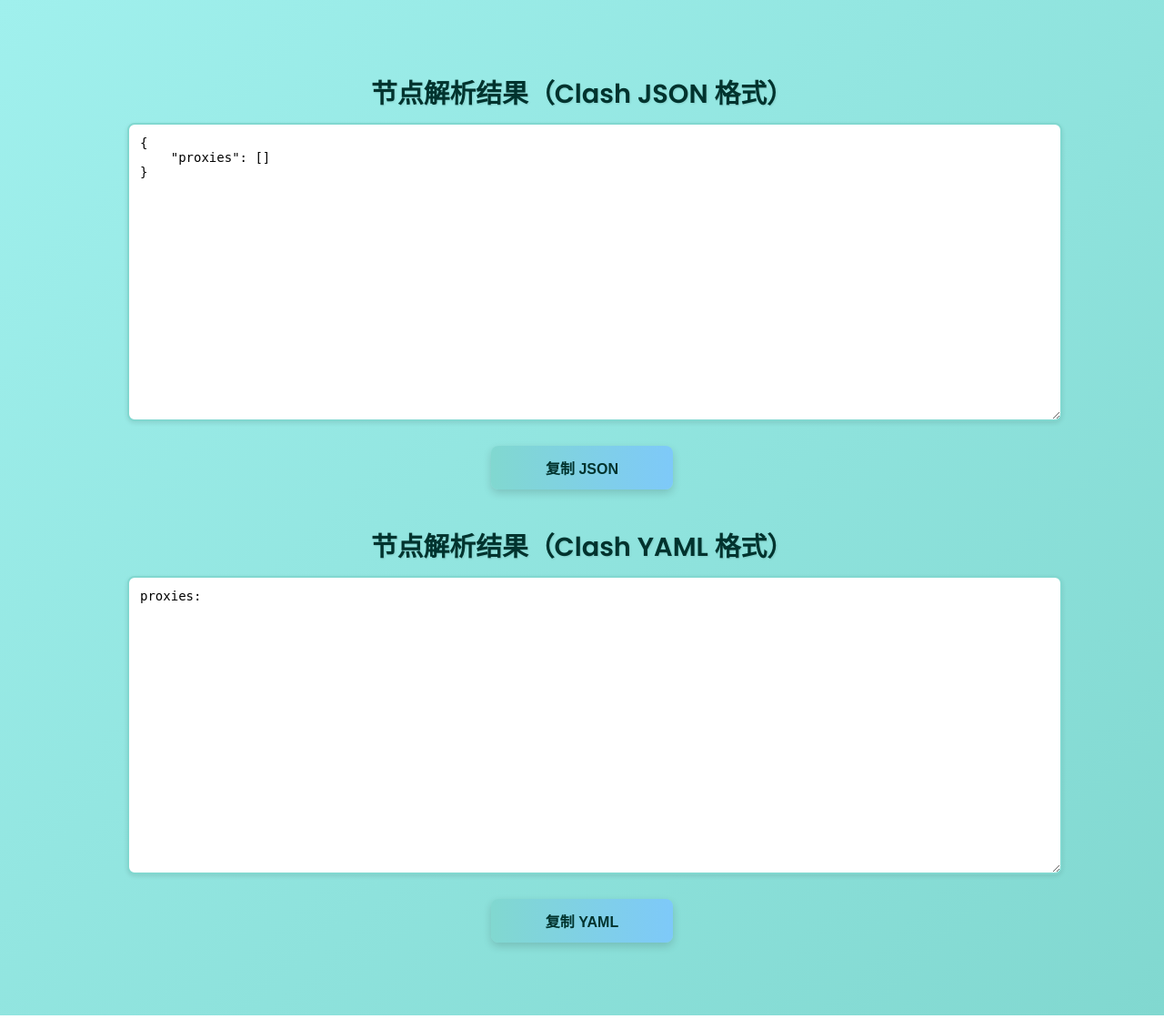
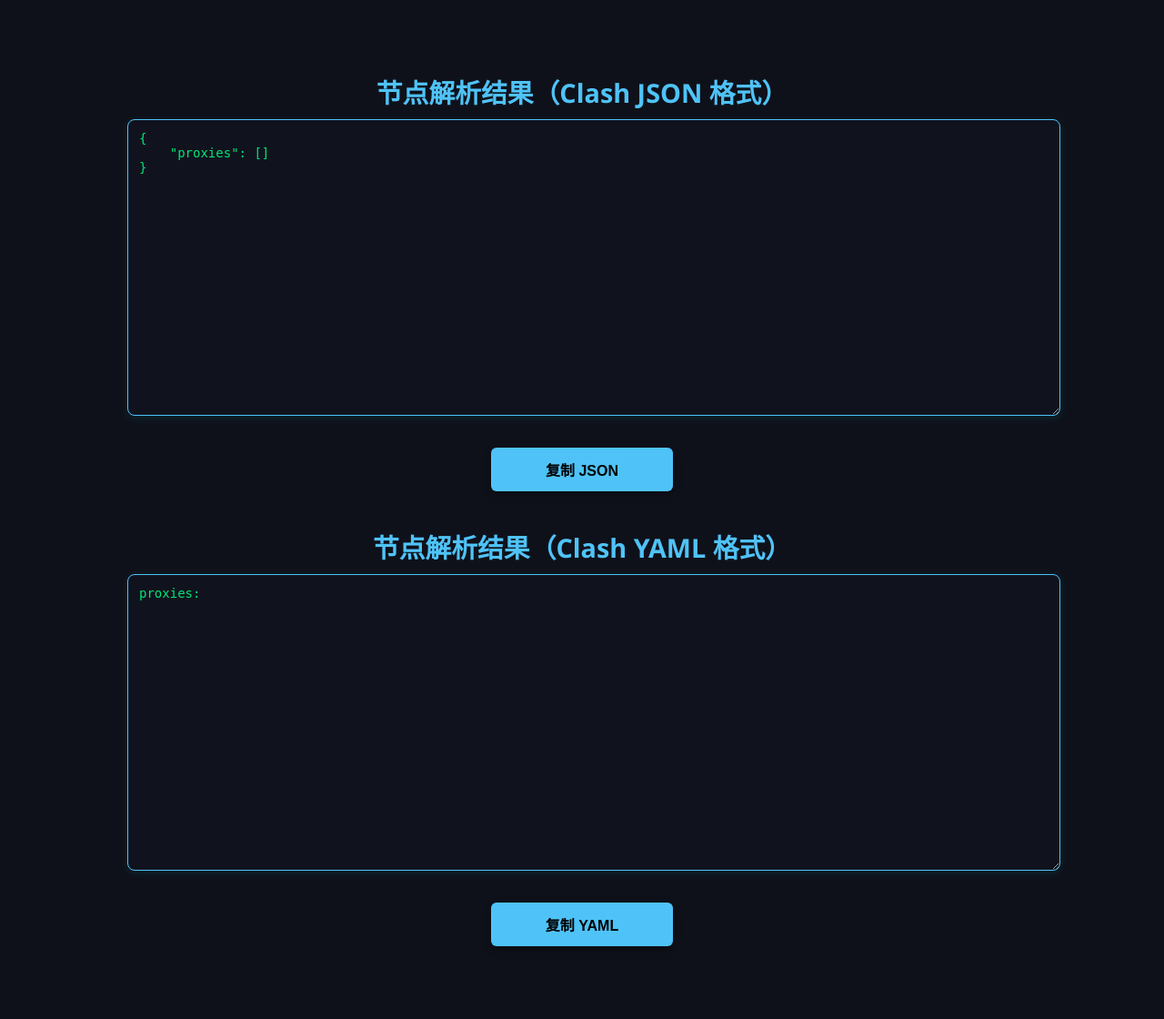
Before and after one commit to RandomNessan/GeorgieBuggers-Node-Convert-Tool-Set, a PHP site: page /tools/sub_parse_node_output.php in a window 1280 px wide. Shown: the whole page at 91% size. Run offline with PHP 8.4, Linux system fonts and the light colour scheme.

Commit message:
Update sub_parse_node_output.php

```diff
--- a/tools/sub_parse_node_output.php
+++ b/tools/sub_parse_node_output.php
@@ -203,24 +203,20 @@ if ($_SERVER['REQUEST_METHOD'] === 'POST' && isset($_POST['url'])) {
 }
 
 ?>
-<?php
-// 保持原有 PHP 逻辑不变
-// ...（你的 PHP 代码保留不变）...
-?>
+
 
 <!DOCTYPE html>
 <html lang="zh-CN">
 <head>
   <meta charset="UTF-8">
   <title>节点解析结果 - Random Cloud</title>
-  <link href="https://fonts.googleapis.com/css2?family=Poppins:wght@400;600&display=swap" rel="stylesheet">
   <style>
     body {
       margin: 0;
       padding: 40px 20px;
-      font-family: 'Poppins', sans-serif;
-      background: linear-gradient(135deg, #a0f0ed, #81d8d0);
-      color: #00332e;
+      font-family: "Segoe UI", Roboto, sans-serif;
+      background-color: #0f111a;
+      color: #e0e0e0;
       min-height: 100vh;
       box-sizing: border-box;
     }
@@ -230,7 +226,7 @@ if ($_SERVER['REQUEST_METHOD'] === 'POST' && isset($_POST['url'])) {
       margin-top: 40px;
       margin-bottom: 10px;
       text-align: center;
-      text-shadow: 1px 1px 2px rgba(0,0,0,0.1);
+      color: #4fc3f7;
     }
 
     .container {
@@ -244,10 +240,12 @@ if ($_SERVER['REQUEST_METHOD'] === 'POST' && isset($_POST['url'])) {
       padding: 12px;
       font-size: 14px;
       font-family: monospace;
-      border: 2px solid #81d8d0;
+      background-color: #10131e;
+      color: #00e676;
+      border: 1px solid #4fc3f7;
       border-radius: 8px;
-      box-shadow: 0 2px 5px rgba(0,0,0,0.1);
-      margin-bottom: 10px;
+      box-shadow: 0 2px 10px rgba(0, 255, 255, 0.1);
+      margin-bottom: 20px;
       resize: vertical;
     }
 
@@ -257,19 +255,18 @@ if ($_SERVER['REQUEST_METHOD'] === 'POST' && isset($_POST['url'])) {
       margin: 10px auto 40px auto;
       padding: 12px;
       font-size: 1em;
-      background: linear-gradient(90deg, #81d8d0, #7ec9f9);
+      background-color: #4fc3f7;
+      color: #000;
+      font-weight: bold;
       border: none;
-      border-radius: 8px;
-      color: #00332e;
-      font-weight: 600;
+      border-radius: 6px;
       cursor: pointer;
-      transition: all 0.3s ease;
-      box-shadow: 0 4px 10px rgba(0, 0, 0, 0.15);
+      transition: background-color 0.3s ease;
+      box-shadow: 0 4px 10px rgba(0, 0, 0, 0.3);
     }
 
     button:hover {
-      background: linear-gradient(90deg, #7ec9f9, #81d8d0);
-      transform: translateY(-2px);
+      background-color: #29b6f6;
     }
 
     @media (max-width: 600px) {
```
